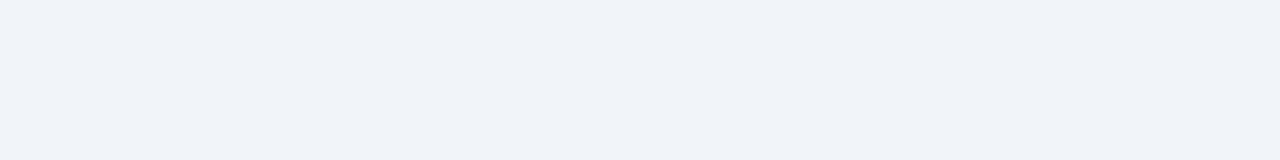
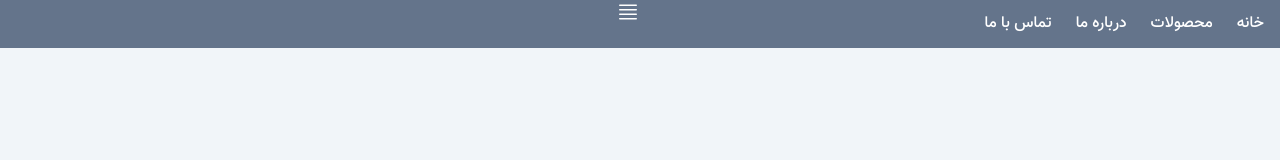
Before and after one commit to masonhows11/Tail_alpine_js_project, a website: page src/index.html in a window 1280 px wide. Drawn offline with Linux system fonts and the light colour scheme.

Commit message:
main theme  updated

```diff
--- a/src/index.html
+++ b/src/index.html
@@ -1,5 +1,5 @@
 <!DOCTYPE html>
-<html lang="en">
+<html lang="fa" dir="rtl">
     <head>
         <meta charset="UTF-8">
         <meta name="viewport" content="width=device-width, initial-scale=1.0">
@@ -8,12 +8,29 @@
     </head>
     <body class="font-vazirmediumfd bg-slate-100">
 
-
-
+        <!-- navbar section -->
+        <nav class="flex  bg-slate-500 text-white h-12">
+            <div class="w-1/2 h-12 flex items-center">
+                <ul class=" mr-4 flex space-x-6 space-x-reverse">
+                    <li><a href="#">خانه</a></li>
+                    <li><a href="#">محصولات</a></li>
+                    <li><a href="#">درباره ما</a></li>
+                    <li>تماس با ما</li>
+                </ul>
+            </div>
+            <div class="w-1/2">
+                <div>
+                    <span>
+                        <svg xmlns="http://www.w3.org/2000/svg" fill="none" viewBox="0 0 24 24" stroke-width="1.5" stroke="currentColor" class="w-6 h-6">
+                            <path stroke-linecap="round" stroke-linejoin="round" d="M3.75 5.25h16.5m-16.5 4.5h16.5m-16.5 4.5h16.5m-16.5 4.5h16.5" />
+                          </svg>
+                    </span>
+                </div>
+            </div>
+        </nav>
 
         <script type="module" src="./app/alpine.min.js" defer></script>
         <script type="text/javascript" src="./app/axios.min.js"></script>
-
         <script type="text/javascript" src="./app/alpine_app.js"></script>
     </body>
 </html>
```
Also changed, not shown: src/assets/style.css.
